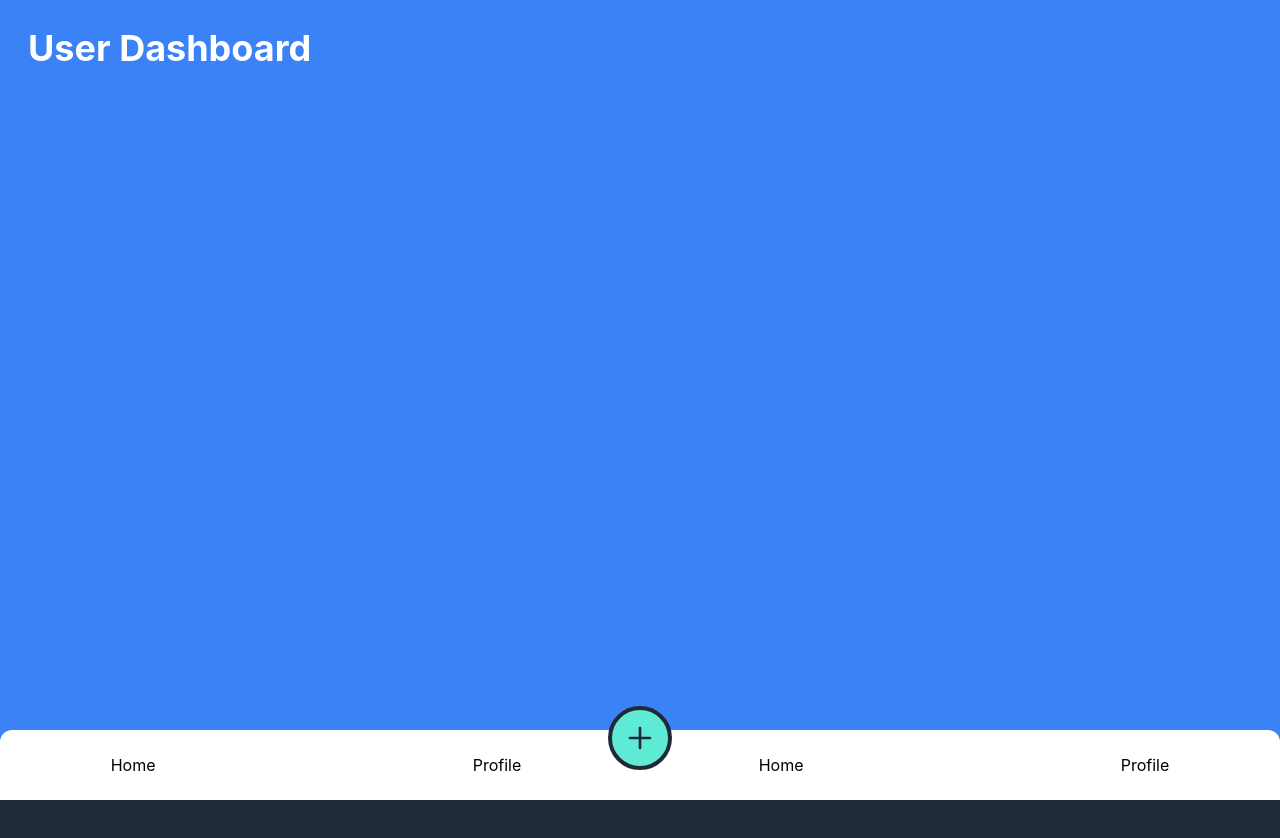
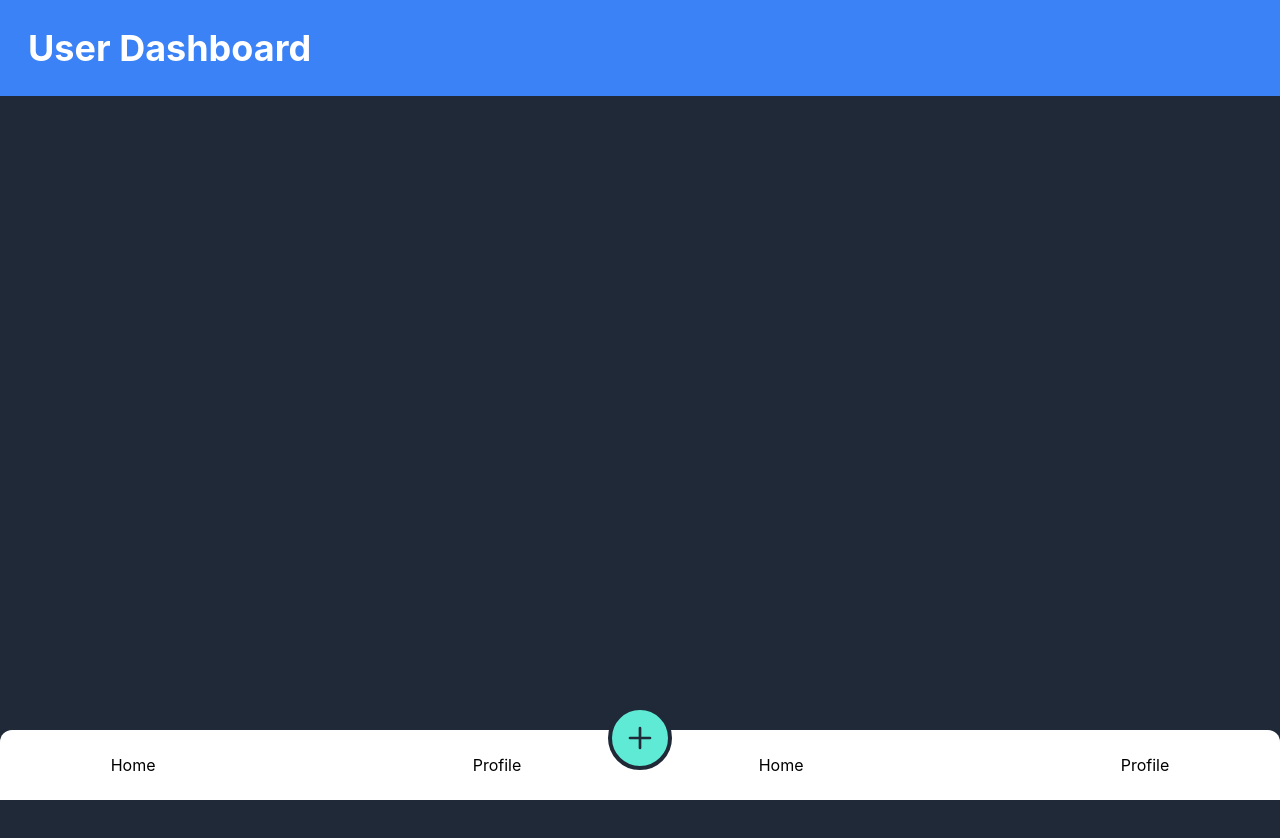
Before and after one commit to abhilashk23/todo-ui, a React (Create React App) app: page /user in a window 1280 px wide. Shown: the top 838 px of the page. After the commit the page ends 800 px from the top, so only its background shows below. Built offline with nearby package versions, Linux system fonts and the light colour scheme.

Commit message:
Added navbar and user dashboard layout

```diff
--- a/src/pages/Home.js
+++ b/src/pages/Home.js
@@ -5,10 +5,10 @@ import Nav from '../components/Nav/Nav';
 function Home() {
   return (
     <div className='relative h-screen'>
-        <div className='h-screen inset-x-0 top-0'>
+        <div className='inset-x-0 top-0'>
             <Dashboard />
         </div>
-        <div className='sticky inset-x-0 bottom-0'>
+        <div className='fixed inset-x-0 bottom-0'>
             <Nav />
         </div>
     </div>
```
